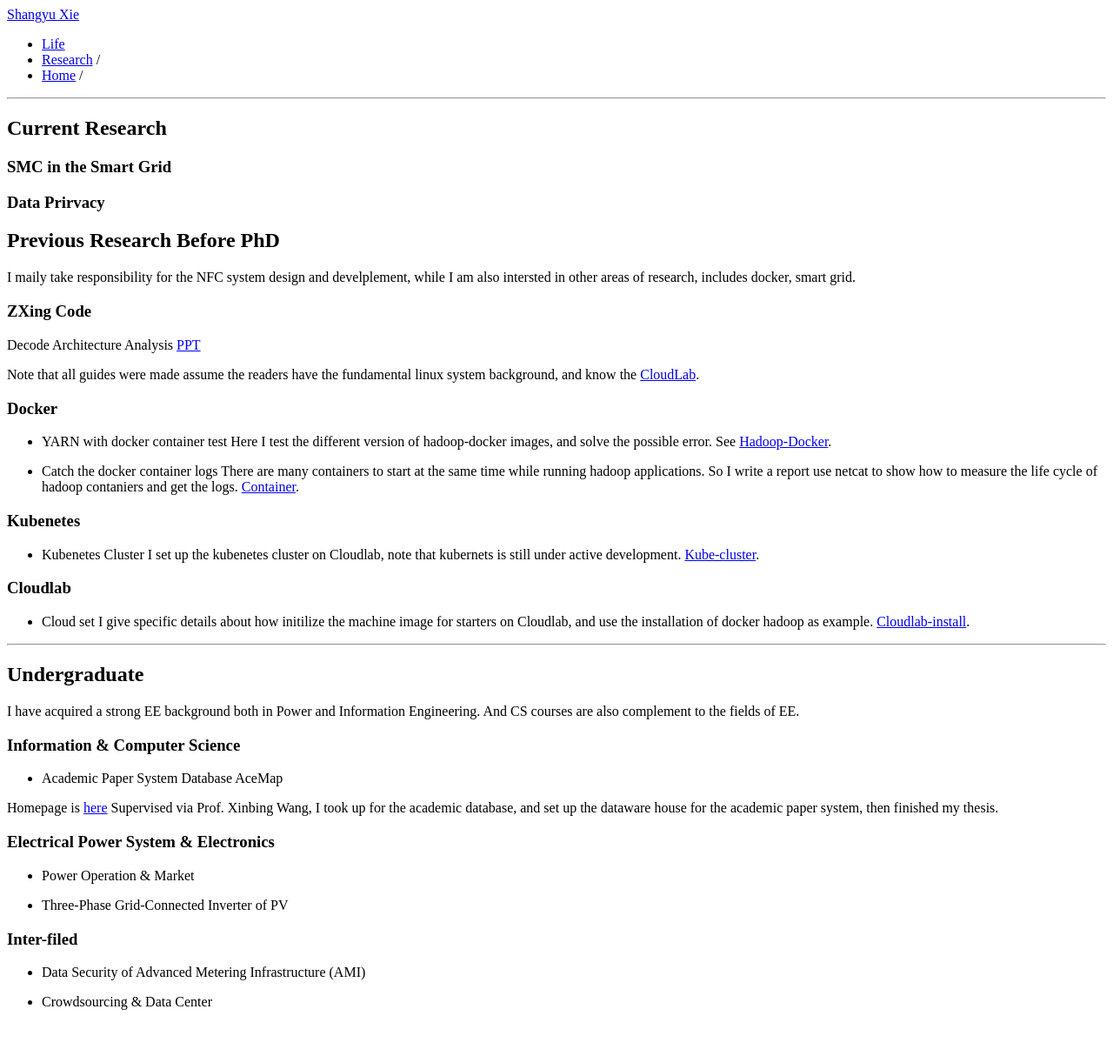
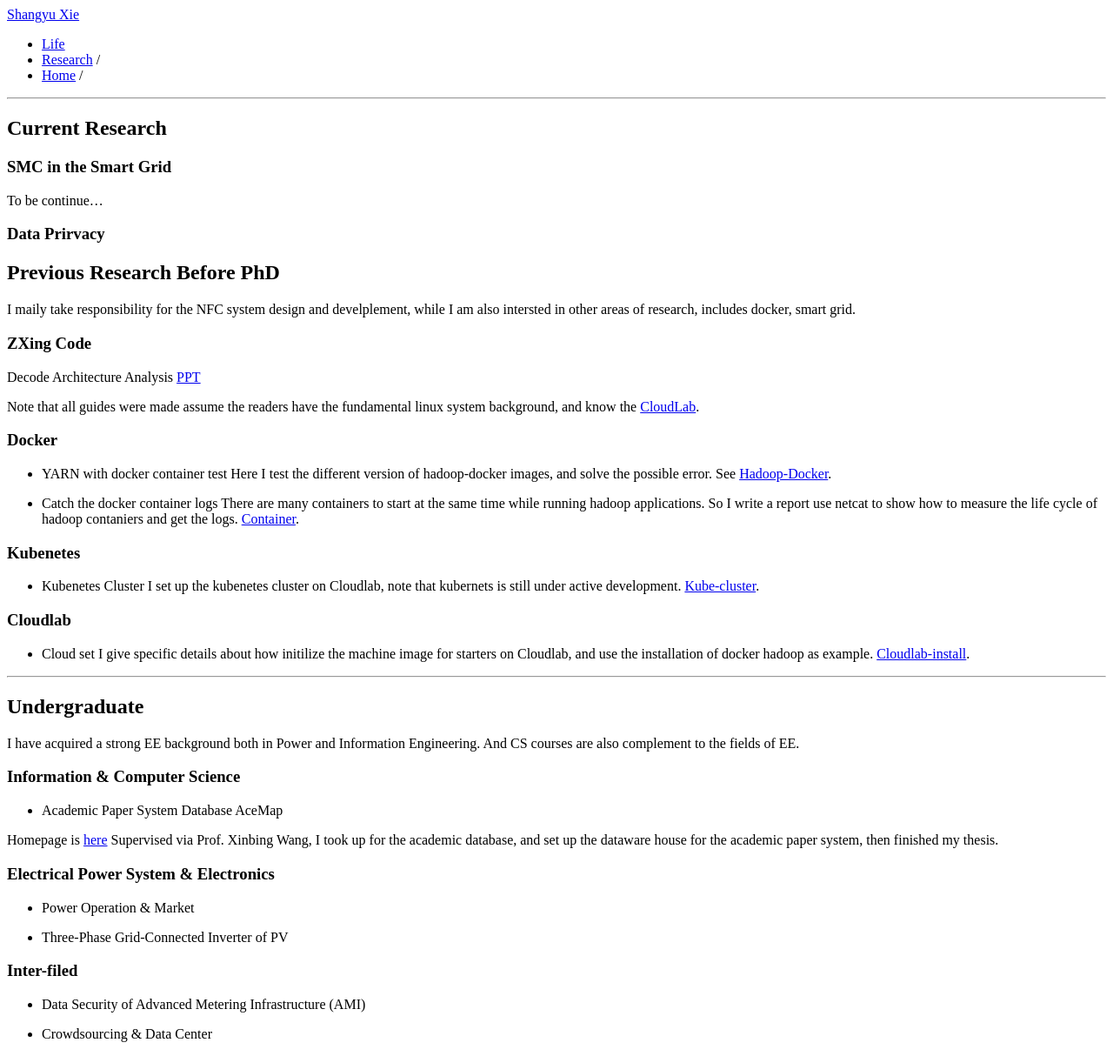
Before and after one commit to songwellxie/songwellxie.github.io, a Jekyll site: the page built from research.md, in a window 1280 px wide. Shown: the whole page at 87% size. Built offline with Jekyll 4.4.1, drawn with Linux system fonts in a browser that asks for light colours; our own code applies the rules of GitHub Pages for plain Markdown files; before the commit the page ends 1177 px from its top, so only the background shows below that.

Commit message:
Update research.md

```diff
--- a/research.md
+++ b/research.md
@@ -5,6 +5,7 @@ layout: default
 
 ### SMC in the Smart Grid
 
+To be continue...
 ### Data Prirvacy
 
 ## Previous Research Before PhD
```
